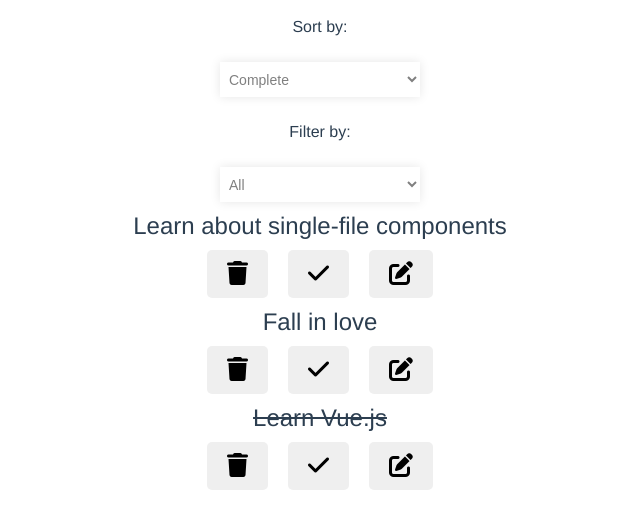
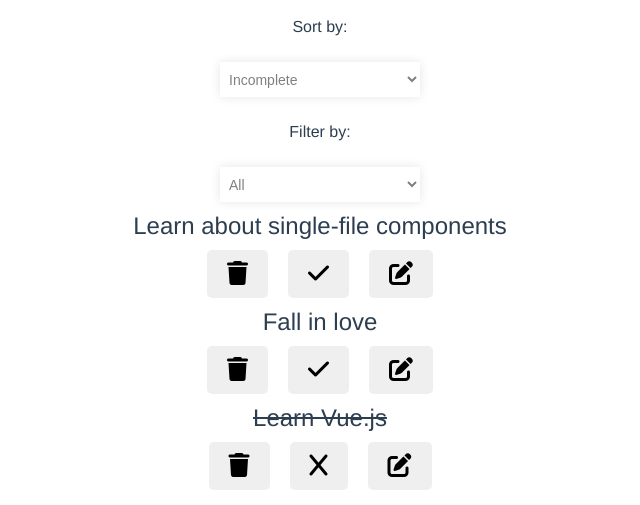
Before and after one commit to KonradChyrzynski/ToDoAppVue, a Vue app in the folder todoapp/: page / in a window 1280 px wide. Shown: the part 324-829 px from the top of the page, without its empty margins (320-960 px from the left). Built offline with nearby package versions, Linux system fonts and the light colour scheme.

Commit message:
Local storage

```diff
--- a/todoapp/src/App.vue
+++ b/todoapp/src/App.vue
@@ -28,22 +28,29 @@
     TaskComponent
   },
   data() {
-    return {
-      tasks: [
+    let tasks;
+    if (localStorage.getItem('tasks')) {
+      tasks = JSON.parse(localStorage.getItem('tasks'));
+    } else {
+      tasks = [
         { id: 1, value: 'Learn Vue.js', complete: true },
         { id: 2, value: 'Learn about single-file components', complete: false },
         { id: 3, value: 'Fall in love', complete: false }
-      ].sort((a, b) => a.complete - b.complete),
+      ].sort((a, b) => a.complete - b.complete);
+    }
+
+    return {
+      tasks: tasks,
       modelValue: '',
       select: 'all',
-      sortBy: 'complete',
+      sortBy: 'incomplete',
       id: undefined
     }
   },
   methods: {
     sortTasks() {
       this.tasks = this.tasks.sort((a, b) => {
-        if (this.sortBy === 'complete') {
+        if (this.sortBy === 'incomplete') {
           return a.complete - b.complete;
         } else {
           return b.complete - a.complete;
@@ -67,6 +74,14 @@
       this.tasks = this.tasks.map(t => t.id === this.id ? { ...t, value: task } : t);
       this.id = undefined;
       this.modelValue = '';
+    }
+  },
+  watch: {
+    tasks: {
+      handler(newTasksArray) {
+        localStorage.setItem('tasks', JSON.stringify(newTasksArray));
+      },
+      deep: true
     }
   }
 }
--- a/todoapp/src/components/TaskComponent.vue
+++ b/todoapp/src/components/TaskComponent.vue
@@ -2,7 +2,10 @@
     <div v-if="show">
         <p :class="{ 'complete-task': task.complete }">{{ task.value }}</p>
         <button @click="removeTask"><i class="fa fa-trash" aria-hidden="true"></i></button>
-        <button @click="changeTaskState"><i class="fa-solid fa-check"></i></button>
+        <button @click="changeTaskState">
+            <i v-if="!task.complete" class="fa-solid fa-check"></i>
+            <i v-if="task.complete" class="fa-solid fa-x"></i>
+        </button>
         <button @click="updateTask"><i class="fa-solid fa-edit"></i></button>
     </div>
 </template>
```
